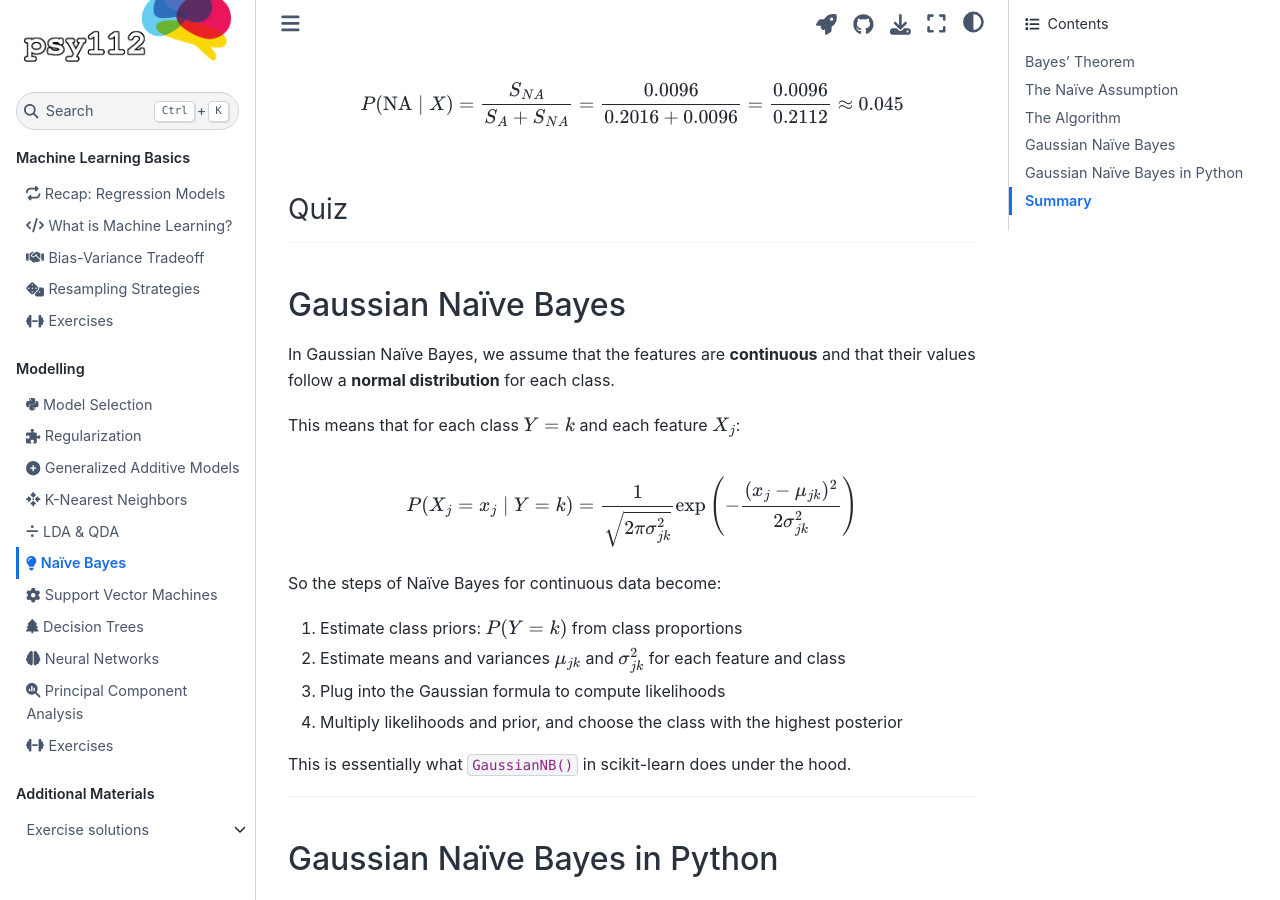
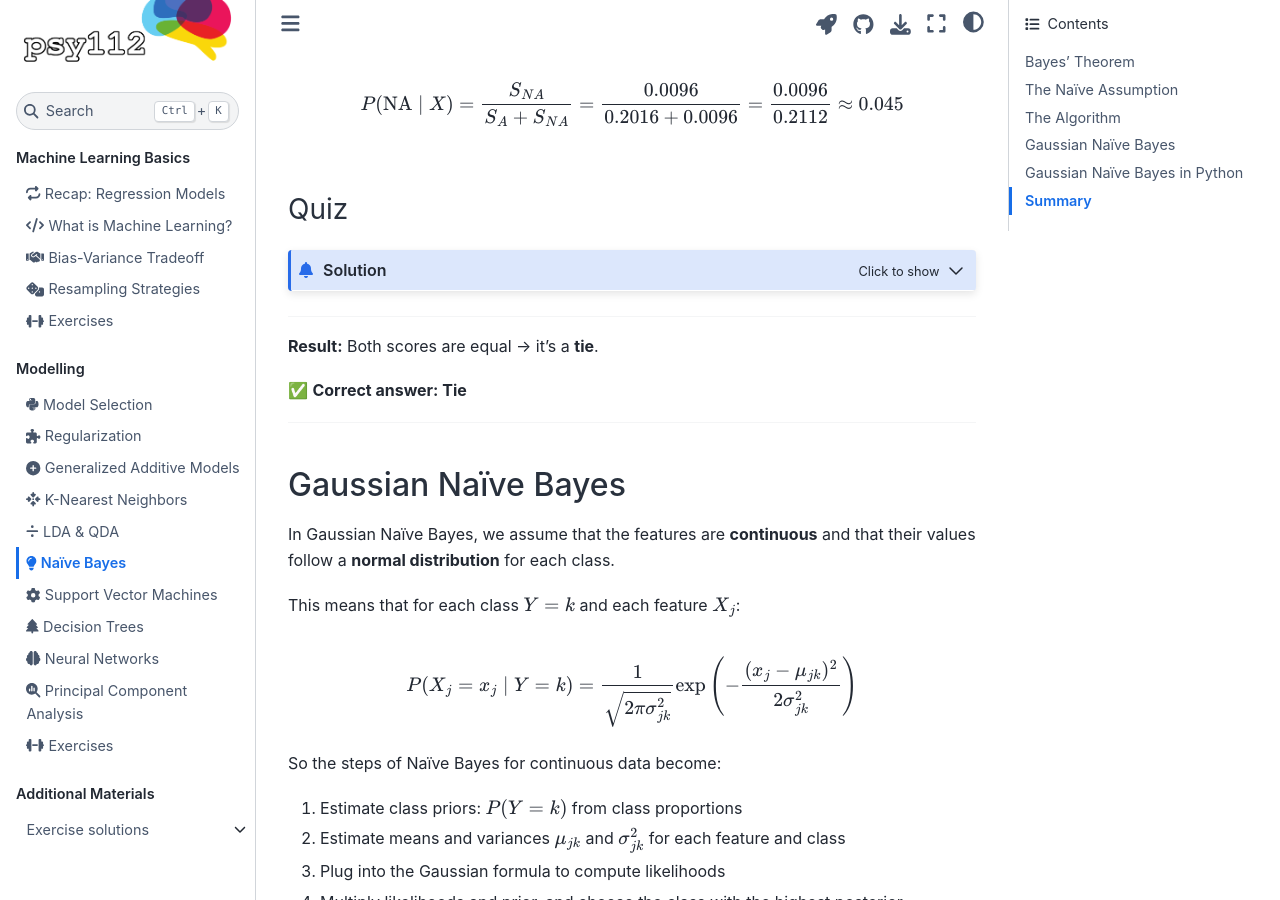
Before and after one commit to mibur1/psy112, a Jupyter Book: the page built from book/2_models/6_Naive_bayes.md, in a window 1280 px wide and 900 px high, scrolled down 5012 px. Built offline with Jupyter Book 1.0.4 settings and Sphinx 7.4.7 and the Sphinx Book theme 1.1.4, drawn with Linux system fonts in a browser that asks for light colours; comment, search, counter and statistics services are not loaded; some of the changed lines change nothing that is shown.

Commit message:
plot bugfix + added solution

````diff
--- a/book/2_models/6_Naive_bayes.md
+++ b/book/2_models/6_Naive_bayes.md
@@ -198,6 +198,41 @@
 display_quiz("quiz/NaiveBayes.json", shuffle_answers=True)
 ```
 
+```{admonition} Solution
+:class: dropdown
+
+To solve this, we use the same priors and likelihoods as before, but change the feature values:
+
+- NB = **no** → use $P(\text{NB=no} \mid Y) = 1 - P(\text{NB=yes} \mid Y)$
+- FI = **yes**
+- EC = **yes** → so $P(\text{EC=yes} \mid Y) = 1 - P(\text{EC=no} \mid Y)$
+
+---
+
+**For Anxious (A):**
+
+$
+P(\text{A}) \cdot P(\text{NB=no} \mid \text{A}) \cdot P(\text{FI=yes} \mid \text{A}) \cdot P(\text{EC=yes} \mid \text{A}) \\
+= 0.6 \cdot (1 - 0.8) \cdot 0.7 \cdot (1 - 0.6) \\
+= 0.6 \cdot 0.2 \cdot 0.7 \cdot 0.4 = 0.0336
+$
+
+**For Not Anxious (NA):**
+
+$
+0.4 \cdot (1 - 0.3) \cdot 0.2 \cdot (1 - 0.4) \\
+= 0.4 \cdot 0.7 \cdot 0.2 \cdot 0.6 = 0.0336
+$
+```
+
+---
+
+**Result:** Both scores are equal → it's a **tie**.
+
+✅ **Correct answer: Tie**
+
+
+
 ---
 
 ## Gaussian Naïve Bayes
````
